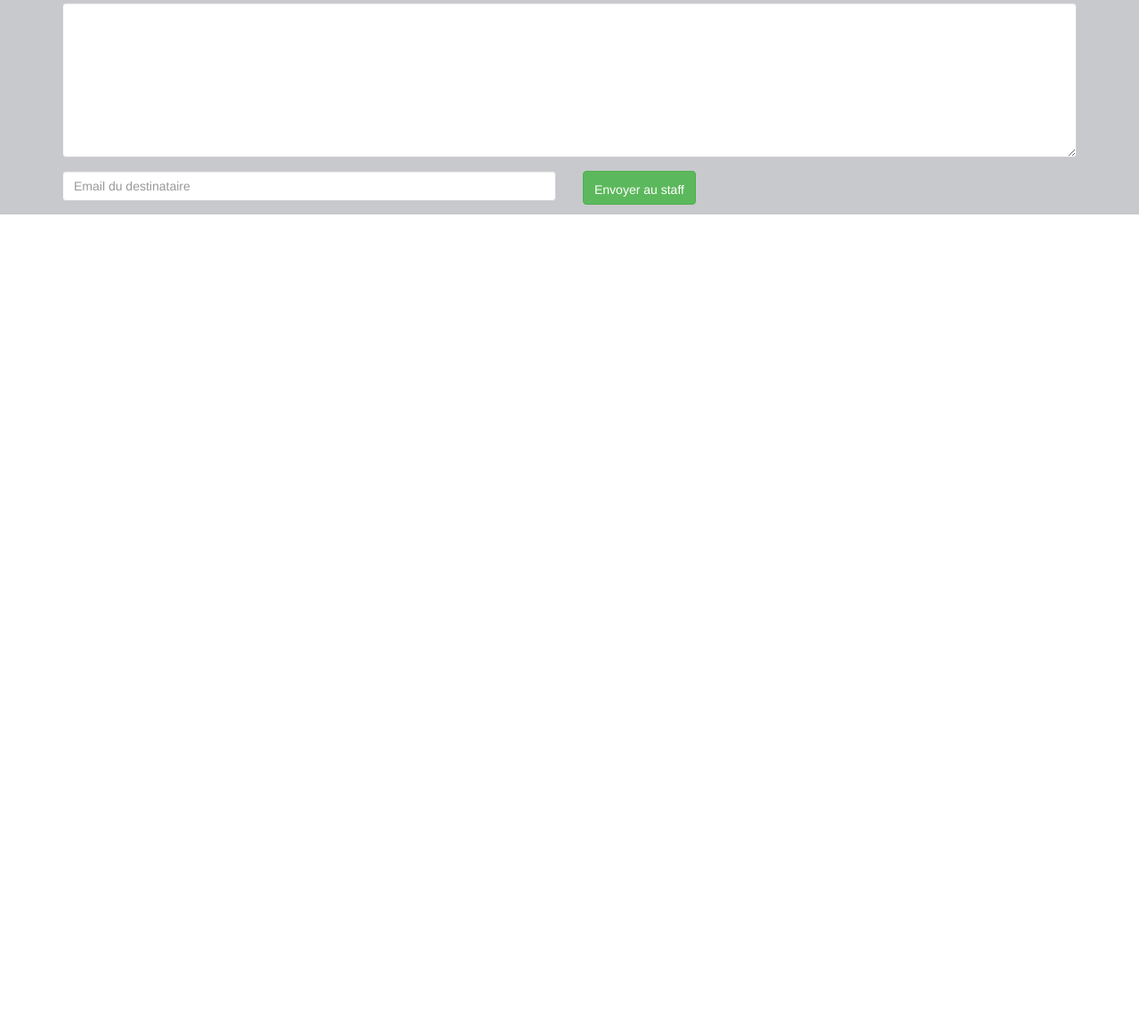
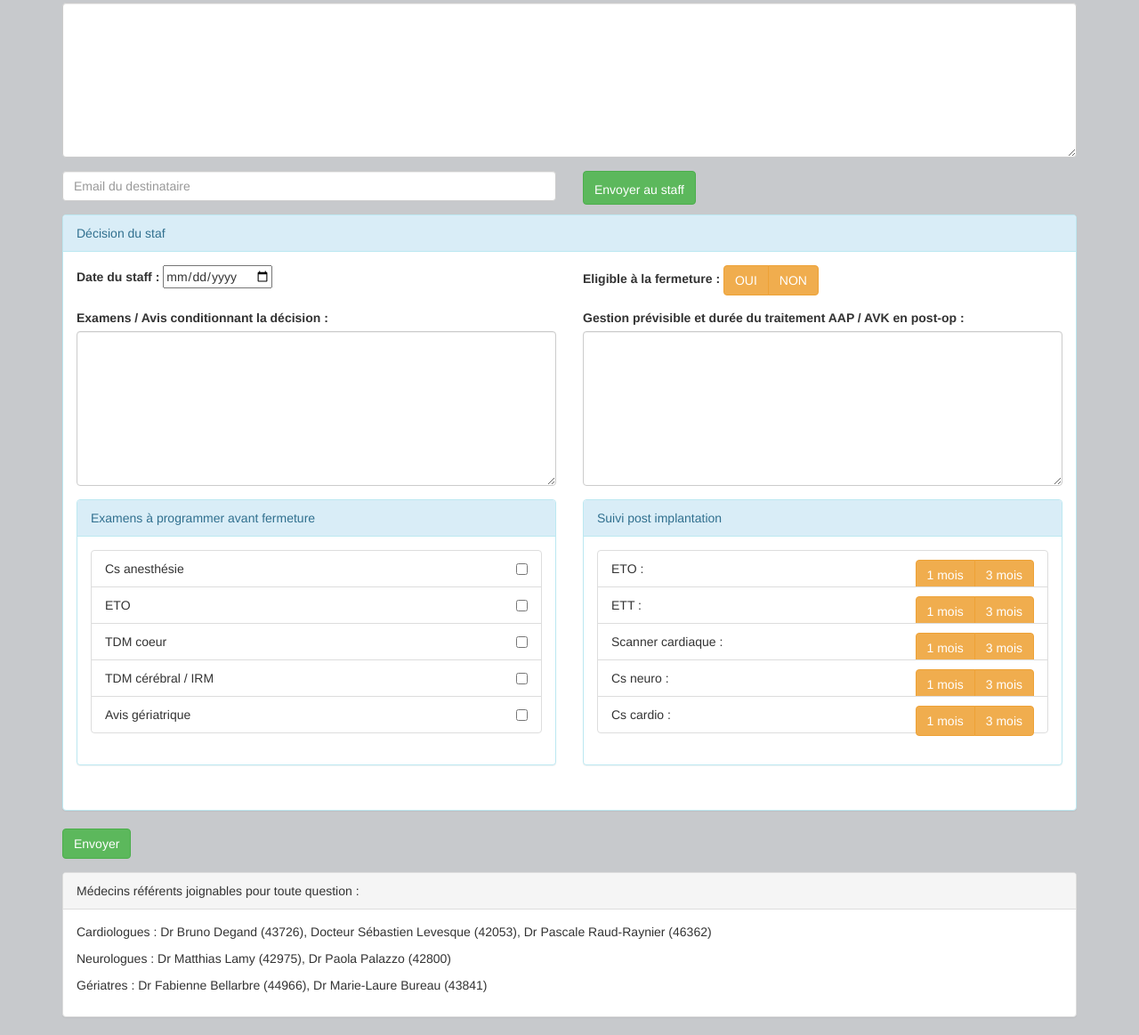
Before and after one commit to nicobuton37/cardio, a PHP site: page / in a window 1280 px wide. Shown: the part 1079-2242 px from the top of the page at 89% size. Before the commit the page ends 1320 px from the top, so only its background shows below. Run offline with PHP 8.4, Linux system fonts and the light colour scheme.

Commit message:
view complete

```diff
--- a/index.php
+++ b/index.php
@@ -7,7 +7,7 @@
 <!-- titre -->
 
 <!-- Formulaire médecin -->
-      <form id="doctor" action="index.html" method="post">
+<form id="doctor" action="index.php" method="post">
   <div class="row form-group">
 
     <!-- panel patient -->
@@ -149,4 +149,138 @@
   </div>
 </form>
 <!-- Formulaire médecin -->
+<!-- Formulaire staff -->
+<div class="panel panel-info">
+  <div class="panel-heading">
+    Décision du staf
+  </div>
+  <form id="staff" action="index.php" method="post">
+    <div class="panel-body">
+
+      <!-- date et fermeture -->
+      <div class="row form-group">
+        <div class="col-sm-6">
+          <label for="staff_date">Date du staff :</label>
+          <input type="date" name="staff_date">
+        </div>
+        <div class="col-sm-6">
+          <label for="close">Eligible à la fermeture :</label>
+          <div class="btn-group" data-toggle="buttons">
+            <label class="btn btn-warning">
+              <input type="radio" name="close" value="oui" autocomplete="off">OUI
+            </label>
+            <label class="btn btn-warning">
+              <input type="radio" name="close" value="non" autocomplete="off">NON
+            </label>
+          </div>
+        </div>
+      </div>
+      <!-- date et fermeture -->
+
+      <!-- Avis staff -->
+      <div class="row form-group">
+        <div class="col-sm-6">
+          <label for="examen">Examens / Avis conditionnant la décision :</label>
+          <textarea name="examen" rows="8" cols="80" class="form-control"></textarea>
+        </div>
+        <div class="col-sm-6">
+          <label for="post_op">Gestion prévisible et durée du traitement AAP / AVK en post-op :</label>
+          <textarea name="post_op" rows="8" cols="80" class="form-control"></textarea>
+        </div>
+      </div>
+      <!-- Avis staff -->
+
+      <!-- Exam avant fermeture et suivi post implantation -->
+      <div class="row form-group">
+        <div class="col-sm-6">
+          <div class="panel panel-info">
+            <div class="panel-heading">
+              Examens à programmer avant fermeture
+            </div>
+            <div class="panel-body">
+              <ul class="list-group">
+                <li class="list-group-item">Cs anesthésie<input type="checkbox" name="anesthesie" class="right"></li>
+                <li class="list-group-item">ETO<input type="checkbox" name="eto_close" class="right"></li>
+                <li class="list-group-item">TDM coeur<input type="checkbox" name="tdm_coeur" class="right"></li>
+                <li class="list-group-item">TDM cérébral / IRM<input type="checkbox" name="tdm_cerebral" class="right"></li>
+                <li class="list-group-item">Avis gériatrique<input type="checkbox" name="geriatrique" class="right"></li>
+              </ul>
+            </div>
+          </div>
+        </div>
+        <div class="col-sm-6">
+          <div class="panel panel-info">
+            <div class="panel-heading">
+              Suivi post implantation
+            </div>
+            <div class="panel-body">
+              <ul class="list-group">
+                <li class="list-group-item">
+                  ETO :
+                  <div class="btn-group right"  data-toggle="buttons">
+                    <label class="btn btn-warning">
+                      <input type="radio" name="eto_imp" value="1 mois" autocomplete="off">1 mois
+                    </label>
+                    <label class="btn btn-warning">
+                      <input type="radio" name="eto_imp" value="3 mois" autocomplete="off">3 mois
+                    </label>
+                  </div>
+                </li>
+                <li class="list-group-item">ETT :
+                  <div class="btn-group right"  data-toggle="buttons">
+                    <label class="btn btn-warning">
+                      <input type="radio" name="ett_imp" value="1 mois" autocomplete="off">1 mois
+                    </label>
+                    <label class="btn btn-warning">
+                      <input type="radio" name="ett_imp" value="3 mois" autocomplete="off">3 mois
+                    </label>
+                  </div>
+                </li>
+                <li class="list-group-item">Scanner cardiaque :
+                  <div class="btn-group right"  data-toggle="buttons">
+                    <label class="btn btn-warning">
+                      <input type="radio" name="scanner" value="1 mois" autocomplete="off">1 mois
+                    </label>
+                    <label class="btn btn-warning">
+                      <input type="radio" name="scanner" value="3 mois" autocomplete="off">3 mois
+                    </label>
+                  </div>
+                </li>
+                <li class="list-group-item">Cs neuro :
+                  <div class="btn-group right"  data-toggle="buttons">
+                    <label class="btn btn-warning">
+                      <input type="radio" name="cs_neuro" value="1 mois" autocomplete="off">1 mois
+                    </label>
+                    <label class="btn btn-warning">
+                      <input type="radio" name="cs_neuro" value="3 mois" autocomplete="off">3 mois
+                    </label>
+                  </div>
+                </li>
+                <li class="list-group-item">Cs cardio :
+                  <div class="btn-group right"  data-toggle="buttons">
+                    <label class="btn btn-warning">
+                      <input type="radio" name="cs_cardio" value="1 mois" autocomplete="off">1 mois
+                    </label>
+                    <label class="btn btn-warning">
+                      <input type="radio" name="cs_cardio" value="3 mois" autocomplete="off">3 mois
+                    </label>
+                  </div>
+                </li>
+              </ul>
+            </div>
+          </div>
+        </div>
+      </div>
+      <!-- Exam avant fermeture et suivi post implantation -->
+
+    </div>
+  </div>
+  <div class="form-group">
+    <input type="submit" class="btn btn-success" value="Envoyer">
+  </div>
+
+
+</form>
+
+<!-- Formulaire staff -->
 <?php include "parts/footer.php"; ?>
--- a/parts/footer.php
+++ b/parts/footer.php
@@ -1,4 +1,15 @@
 
+    <div class="panel panel-default">
+      <div class="panel-heading">
+        Médecins référents joignables pour toute question :
+      </div>
+      <div class="panel-body">
+        <p>Cardiologues : Dr Bruno Degand (43726), Docteur Sébastien Levesque (42053), Dr Pascale Raud-Raynier (46362) </p>
+        <p>Neurologues : Dr Matthias Lamy (42975), Dr Paola Palazzo (42800)</p>
+        <p>Gériatres : Dr Fabienne Bellarbre (44966), Dr Marie-Laure Bureau (43841)</p>
+      </div>
+    </div>
+  </div>
     <!-- jQuery (necessary for Bootstrap's JavaScript plugins) -->
     <script src="https://ajax.googleapis.com/ajax/libs/jquery/1.12.4/jquery.min.js"></script>
     <!-- Include all compiled plugins (below), or include individual files as needed -->
```
Lines whose indentation alone changed are shown as unchanged.
